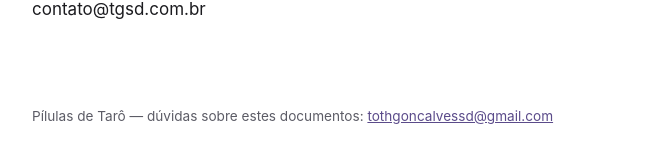
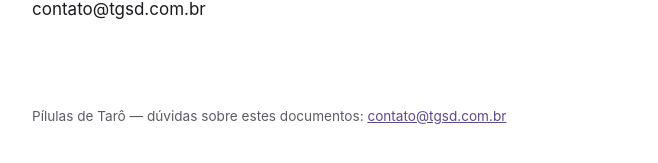
Before and after one commit to rictoth/lumina-tarot-legal, a Jekyll site: the page built from termos.html, in a window 1280 px wide and 900 px high, scrolled down 7011 px. Shown: the part 725-888 px from the top of the window, without its empty margins (308-966 px from the left). Built offline with Jekyll 4.4.1, drawn with Linux system fonts in a browser that asks for light colours.

Commit message:
rodape: contato@tgsd.com.br
Co-Authored-By: Claude Opus 5.5 <noreply@anthropic.com>

```diff
--- a/_layouts/default.html
+++ b/_layouts/default.html
@@ -53,6 +53,6 @@
 <main>
 {{ content }}
 </main>
-<footer class="rodape">{{ site.title }} — dúvidas sobre estes documentos: <a href="mailto:tothgoncalvessd@gmail.com">tothgoncalvessd@gmail.com</a></footer>
+<footer class="rodape">{{ site.title }} — dúvidas sobre estes documentos: <a href="mailto:contato@tgsd.com.br">contato@tgsd.com.br</a></footer>
 </body>
 </html>
```
